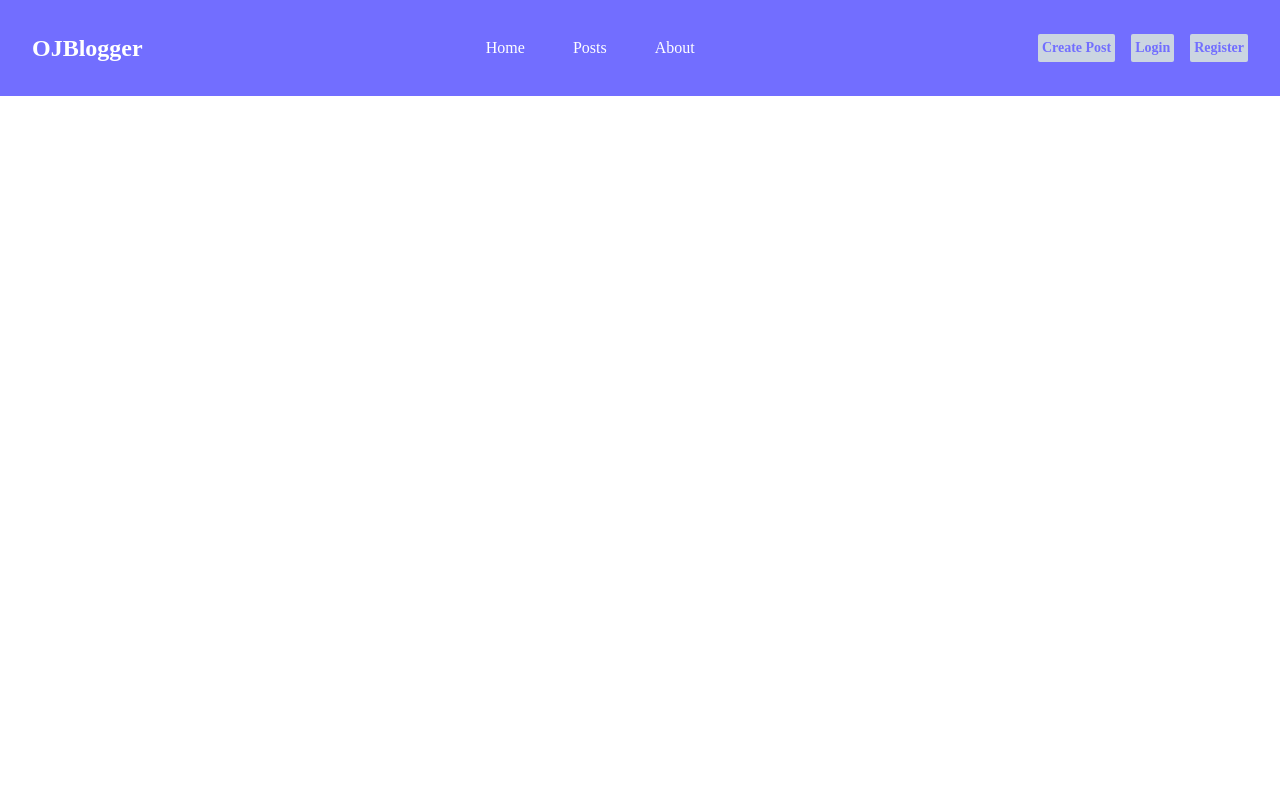
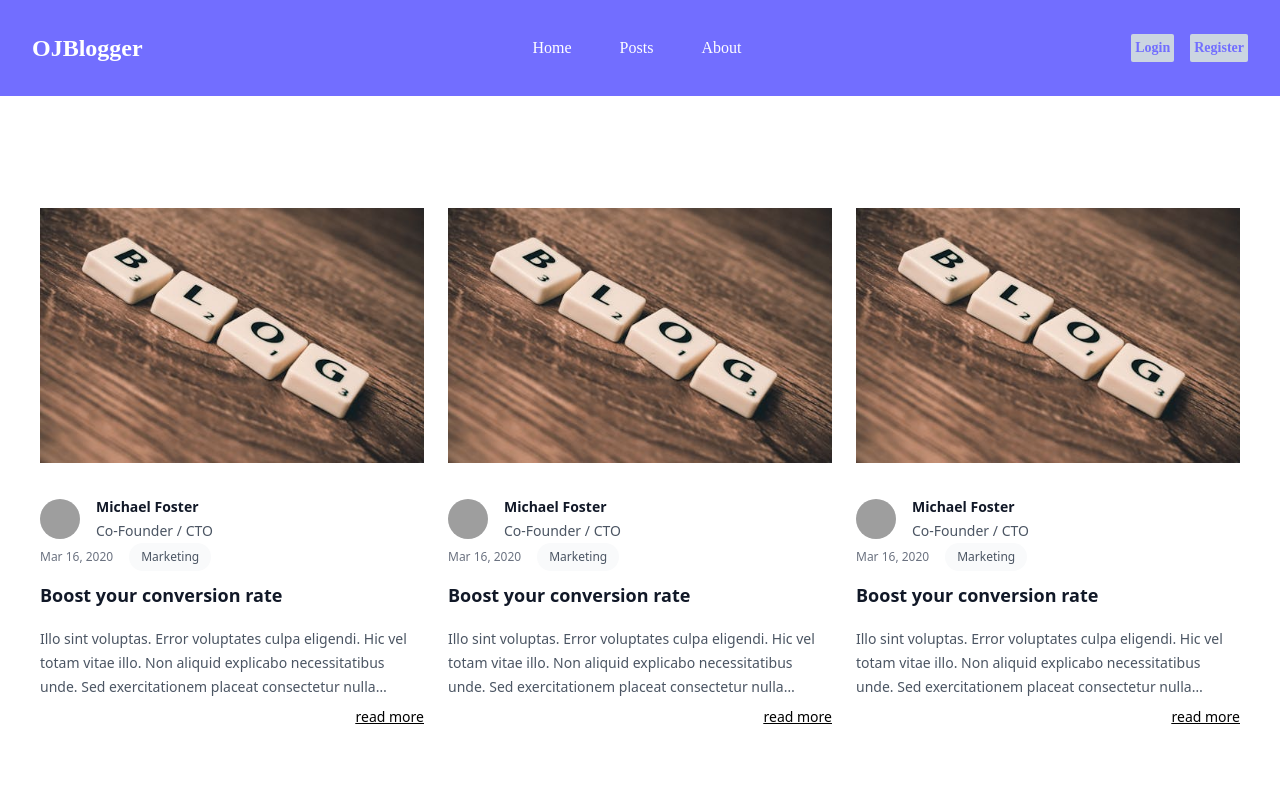
Before and after one commit to Devjabli/blog-post, a React (Create React App) app: page /posts in a window 1280 px wide. Shown: the top 800 px of the page. Built offline with nearby package versions, Linux system fonts and the light colour scheme; grey boxes are pictures that could not be loaded.

Commit message:
Creating Posts Lists component

```diff
--- a/src/App.js
+++ b/src/App.js
@@ -8,6 +8,7 @@ import { CreatePost } from './components/CreatePost.js';
 import { useLocation } from 'react-router-dom';
 import { Login } from './components/Login.js';
 import { Register } from './components/Register.js';
+import { PostList } from './components/PostList.js';
 
 function App() {
   const location = useLocation();
@@ -18,6 +19,7 @@ function App() {
       (location.pathname !== '/login' && <Header/>)}
       <Routes>
         <Route path='/' element={<Home />}></Route>
+        <Route path='/posts' element={< PostList/>}></Route>
         <Route path='/post/:id' element={<PostDetail />}></Route>
         <Route path='/post/update/:id' element={<PostUpdate />}></Route>
         <Route path='/create' element={<CreatePost />}></Route>
--- a/src/components/CreatePost.js
+++ b/src/components/CreatePost.js
@@ -2,8 +2,8 @@ import React from 'react'
 
 export const CreatePost = () => {
     return (
-        <div className='mx-40 py-20'>
-            <div className="text-left py-4 text-xl font-bold text-purple-900">Update Post</div>
+        <div className='mx-auto px-4 py-20 max-w-2xl'>
+            <div className="text-left py-4 text-xl font-bold text-purple-900">Create Post</div>
 
             <div className='text-left text-sm rounded-sm py-3 my-2 px-2 bg-slate-400 w-fit'>
                 <label for="files">Select Image ..</label>
--- a/src/components/Header.js
+++ b/src/components/Header.js
@@ -16,11 +16,13 @@ export const Header = () => {
           </ul>
         </div>
         <div className="flex items-center gap-4 text-sm font-bold">
+          {/*
           <div className='bg-slate-300 hover:bg-white text-[#726eff] p-1 rounded-sm'>
             <Link to='/create'>
             Create Post
             </Link>
           </div>
+            */}
           <div className='w-fit flex items-center gap-2 hover:bg-white bg-slate-300 text-[#726eff] p-1 rounded-sm'>
             <Link to='/login' className='text-sm'>Login</Link>
           </div>
--- /dev/null
+++ b/src/components/PostList.js
@@ -0,0 +1,127 @@
+import React from 'react'
+import { Link } from 'react-router-dom'
+import imgone from '../images/bl.jpeg'
+
+
+
+const posts = [
+  {
+    id: 1,
+    title: 'Boost your conversion rate',
+    href: '#',
+    description:
+      'Illo sint voluptas. Error voluptates culpa eligendi. Hic vel totam vitae illo. Non aliquid explicabo necessitatibus unde. Sed exercitationem placeat consectetur nulla deserunt vel. Iusto corrupti dicta.',
+    date: 'Mar 16, 2020',
+    datetime: '2020-03-16',
+    category: { title: 'Marketing', href: '#' },
+    author: {
+      name: 'Michael Foster',
+      role: 'Co-Founder / CTO',
+      href: '#',
+      imageUrl:
+        'https://images.unsplash.com/photo-1519244703995-f4e0f30006d5?ixlib=rb-1.2.1&ixid=eyJhcHBfaWQiOjEyMDd9&auto=format&fit=facearea&facepad=2&w=256&h=256&q=80',
+    },
+  },
+  {
+    id: 2,
+    title: 'Boost your conversion rate',
+    href: '#',
+    description:
+      'Illo sint voluptas. Error voluptates culpa eligendi. Hic vel totam vitae illo. Non aliquid explicabo necessitatibus unde. Sed exercitationem placeat consectetur nulla deserunt vel. Iusto corrupti dicta.',
+    date: 'Mar 16, 2020',
+    datetime: '2020-03-16',
+    category: { title: 'Marketing', href: '#' },
+    author: {
+      name: 'Michael Foster',
+      role: 'Co-Founder / CTO',
+      href: '#',
+      imageUrl:
+        'https://images.unsplash.com/photo-1519244703995-f4e0f30006d5?ixlib=rb-1.2.1&ixid=eyJhcHBfaWQiOjEyMDd9&auto=format&fit=facearea&facepad=2&w=256&h=256&q=80',
+    },
+  },
+  {
+    id: 3,
+    title: 'Boost your conversion rate',
+    href: '#',
+    description:
+      'Illo sint voluptas. Error voluptates culpa eligendi. Hic vel totam vitae illo. Non aliquid explicabo necessitatibus unde. Sed exercitationem placeat consectetur nulla deserunt vel. Iusto corrupti dicta.',
+    date: 'Mar 16, 2020',
+    datetime: '2020-03-16',
+    category: { title: 'Marketing', href: '#' },
+    author: {
+      name: 'Michael Foster',
+      role: 'Co-Founder / CTO',
+      href: '#',
+      imageUrl:
+        'https://images.unsplash.com/photo-1519244703995-f4e0f30006d5?ixlib=rb-1.2.1&ixid=eyJhcHBfaWQiOjEyMDd9&auto=format&fit=facearea&facepad=2&w=256&h=256&q=80',
+    },
+  },
+  {
+    id: 4,
+    title: 'Boost your conversion rate',
+    href: '#',
+    description:
+      'Illo sint voluptas. Error voluptates culpa eligendi. Hic vel totam vitae illo. Non aliquid explicabo necessitatibus unde. Sed exercitationem placeat consectetur nulla deserunt vel. Iusto corrupti dicta.',
+    date: 'Mar 16, 2020',
+    datetime: '2020-03-16',
+    category: { title: 'Marketing', href: '#' },
+    author: {
+      name: 'Michael Foster',
+      role: 'Co-Founder / CTO',
+      href: '#',
+      imageUrl:
+        'https://images.unsplash.com/photo-1519244703995-f4e0f30006d5?ixlib=rb-1.2.1&ixid=eyJhcHBfaWQiOjEyMDd9&auto=format&fit=facearea&facepad=2&w=256&h=256&q=80',
+    },
+  },
+  // More posts...
+]
+
+export const PostList = () => {
+  return (
+    <div className="bg-white py-20 text-left px-4">
+      <div className="max-w-7xl mx-auto">
+        <div className="mx-auto flex justify-center flex-wrap gap-6">
+          {posts.map((post) => (
+            <div key={post.id} className="flex md:max-w-sm flex-col items-start justify-between md:border-b-0 border-b-[1px] border-slate-400 py-8">
+              <img src={imgone} alt="" className='w-full' />
+              <div className="relative mt-8 flex items-center gap-x-4">
+                <img alt="" src={post.author.imageUrl} className="size-10 rounded-full bg-gray-50" />
+                <div className="text-sm/6">
+                  <p className="font-semibold text-gray-900">
+                    <div>
+                      {post.author.name}
+                    </div>
+                  </p>
+                  <p className="text-gray-600">{post.author.role}</p>
+                </div>
+              </div>
+              <div className="flex items-center gap-x-4 text-xs">
+                <time className="text-gray-500">
+                  {post.date}
+                </time>
+                <div
+                  className="relative z-10 rounded-full bg-gray-50 px-3 py-1.5 font-medium text-gray-600 hover:bg-gray-100"
+                >
+                  {post.category.title}
+                </div>
+              </div>
+              <div className="group relative">
+                <h3 className="mt-3 text-lg/6 font-semibold text-gray-900 group-hover:text-gray-600">
+                  <div>
+                    {post.title}
+                  </div>
+                </h3>
+                <p className="mt-5 line-clamp-3 text-sm/6 text-gray-600">{post.description}</p>
+                <div className='text-right text-sm font-light mt-2 underline'>
+                  <Link to={`/post/${post.id}`}>
+                    read more
+                  </Link>
+                </div>
+              </div>
+            </div>
+          ))}
+        </div>
+      </div>
+    </div>
+  )
+}
--- a/src/components/PostUpdate.js
+++ b/src/components/PostUpdate.js
@@ -2,7 +2,7 @@ import React from 'react'
 
 export const PostUpdate = () => {
     return (
-        <div className='mx-auto px-4 py-20 max-w-xl'>
+        <div className='mx-auto px-4 py-20 max-w-2xl'>
             <div className="text-left py-4 text-xl font-bold text-purple-900">Update Post</div>
 
             <div className='text-left text-sm rounded-sm py-3 my-2 px-2 bg-slate-400 w-fit'>
```
